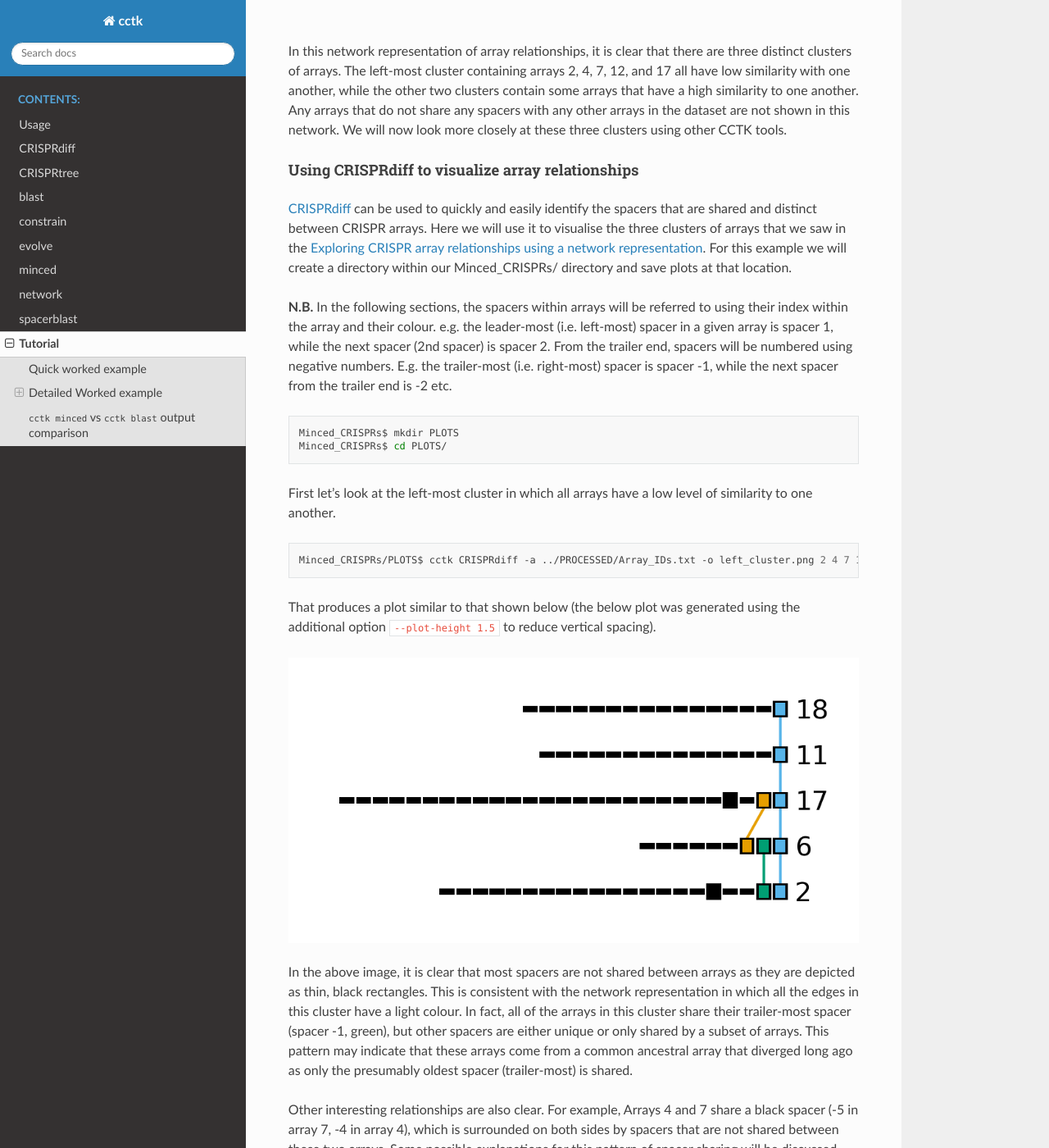
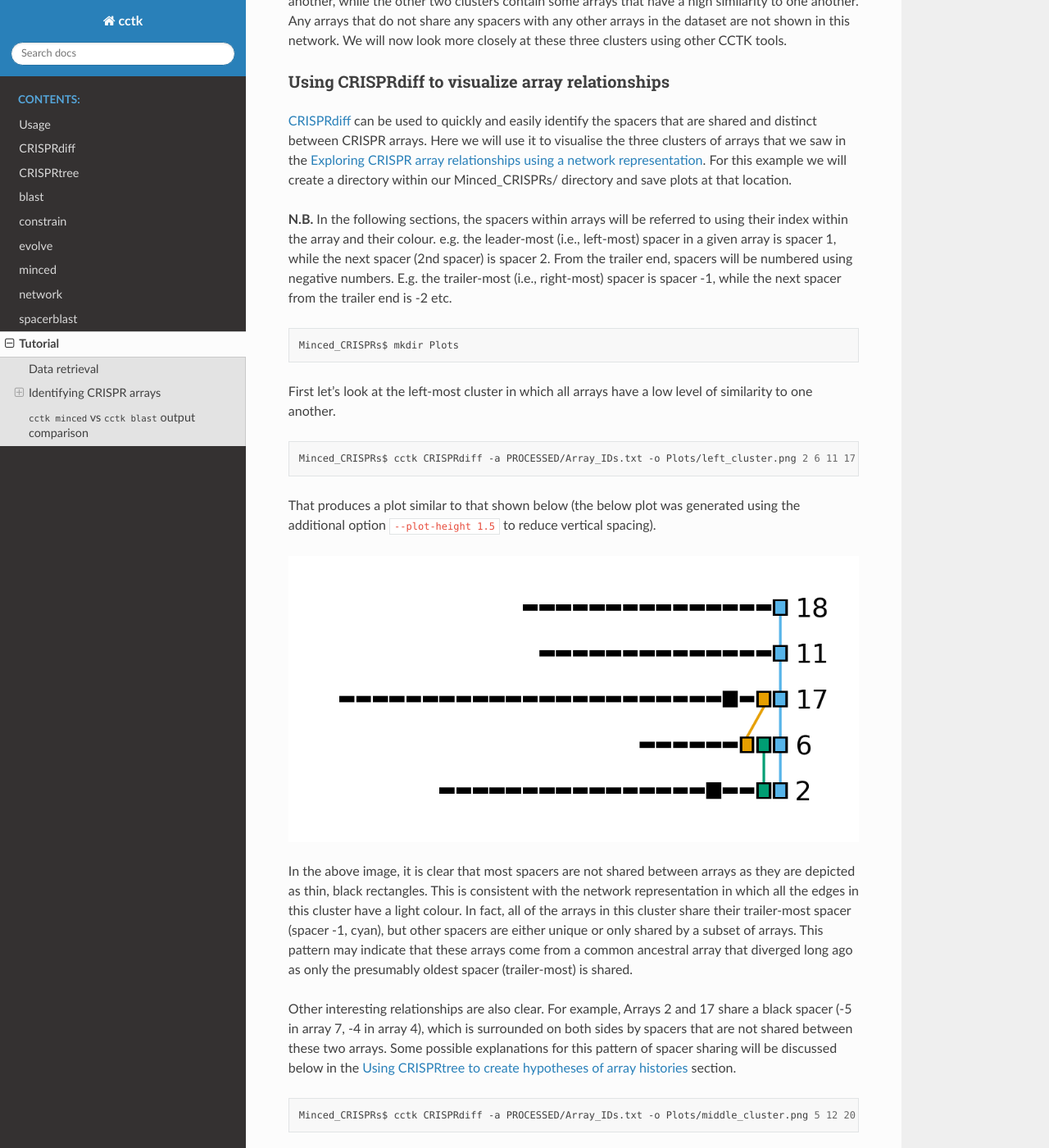
Before and after one commit to Alan-Collins/CRISPR_comparison_toolkit, a Sphinx documentation site: the page built from docs/source/content/tutorial.rst, in a window 1280 px wide and 1400 px high, scrolled down 9706 px. Shown: the whole window at 82% size. Built offline with Sphinx 7.4.7 and the Read the Docs theme 2.0.0, drawn with Linux system fonts in a browser that asks for light colours; some of the changed text lies outside the part shown.

Commit message:
style changes

```diff
--- a/docs/source/content/tutorial.rst
+++ b/docs/source/content/tutorial.rst
@@ -1,13 +1,5 @@
 Tutorial
 ========
-
-Quick worked example
---------------------
-
-TO ADD
-
-Detailed Worked example
------------------------
 
 Data retrieval
 ^^^^^^^^^^^^^^
@@ -53,7 +45,7 @@
 
 ``cctk minced`` is the easier to use of the two CRISPR identification tools included in CCTK and is a good choice to start with.
 
-First, an important note: For many of the downstream analyses in CCTK, CRISPR array orientation is very important. It is therefore crucial that you know the sequence of CRISPR repeats in your assemblies in the correct orientation (i.e. leader end 5' of the repeat, trailer end 3'). If you do not yet know the correct orientation of your repeats, you can proceed with these analyses as ``cctk minced`` can identify CRISPR arrays with unknown repeats and will consistently orient them using a built-in database of repeats. However, you will want to come back and correctly orient your arrays before using the tools ``CRISPRtree`` or ``constrain``.
+First, an important note: For many of the downstream analyses in CCTK, CRISPR array orientation is very important. It is therefore crucial that you know the sequence of CRISPR repeats in your assemblies in the correct orientation (i.e., leader end 5' of the repeat, trailer end 3'). If you do not yet know the correct orientation of your repeats, you can proceed with these analyses as ``cctk minced`` can identify CRISPR arrays with unknown repeats and will consistently orient them using a built-in database of repeats. However, you will want to come back and correctly orient your arrays before using the tools ``CRISPRtree`` or ``constrain``.
 
 Setting up and running MinCED
 #############################
@@ -80,7 +72,7 @@
 	$ ls Minced_CRISPRs/
 	MINCED_OUT
 
-This new directory contains all of the output files produced by MinCED. Each of these files is named using the base filename (i.e. excluding extension) of the input files, with "_minced_out.txt" added.
+This new directory contains all of the output files produced by MinCED. Each of these files is named using the base filename (i.e., excluding extension) of the input files, with "_minced_out.txt" added.
 
 .. code-block:: shell
 
@@ -318,7 +310,7 @@
 	# Omit -t if you are on a computer with only 1 thread
 	$ cctk blast -d Blastdb/assembly_db -r example_repeats.fna -o Blast_CRISPRs/ -p "ERR\d+" -s 2 -t 2
 
-``cctk blast`` produces the same kind of outputs as ``cctk minced``. We can see the list of output files produced by each tool as a sort of table, with the ``cctk minced`` output in the left column and ``cctk blast`` output in the right column. The following command ``echo``s a column header and then lists the contents of each output directory in separate columns:
+``cctk blast`` produces the same kind of outputs as ``cctk minced``. We can see the list of output files produced by each tool as a sort of table, with the ``cctk minced`` output in the left column and ``cctk blast`` output in the right column. The following command lists the contents of each output directory in separate columns with the name of the ``cctk`` tool that produced them as column headers:
 
 .. code-block:: shell
 
@@ -358,37 +350,35 @@
 
 `CRISPRdiff <crisprdiff.html>`_ can be used to quickly and easily identify the spacers that are shared and distinct between CRISPR arrays. Here we will use it to visualise the three clusters of arrays that we saw in the :ref:`network-tutorial`. For this example we will create a directory within our Minced_CRISPRs/ directory and save plots at that location.
 
-**N.B.** In the following sections, the spacers within arrays will be referred to using their index within the array and their colour. e.g. the leader-most (i.e. left-most) spacer in a given array is spacer 1, while the next spacer (2nd spacer) is spacer 2. From the trailer end, spacers will be numbered using negative numbers. E.g. the trailer-most (i.e. right-most) spacer is spacer -1, while the next spacer from the trailer end is -2 etc.
+**N.B.** In the following sections, the spacers within arrays will be referred to using their index within the array and their colour. e.g. the leader-most (i.e., left-most) spacer in a given array is spacer 1, while the next spacer (2nd spacer) is spacer 2. From the trailer end, spacers will be numbered using negative numbers. E.g. the trailer-most (i.e., right-most) spacer is spacer -1, while the next spacer from the trailer end is -2 etc.
 
 .. code-block:: shell
 
-	Minced_CRISPRs$ mkdir PLOTS
-	Minced_CRISPRs$ cd PLOTS/
-
+	Minced_CRISPRs$ mkdir Plots
 
 First let's look at the left-most cluster in which all arrays have a low level of similarity to one another.
 
 .. code-block:: shell
 
-	Minced_CRISPRs/PLOTS$ cctk CRISPRdiff -a ../PROCESSED/Array_IDs.txt -o left_cluster.png 2 4 7 12 17
+	Minced_CRISPRs$ cctk CRISPRdiff -a PROCESSED/Array_IDs.txt -o Plots/left_cluster.png 2 6 11 17 18
 
 That produces a plot similar to that shown below (the below plot was generated using the additional option ``--plot-height 1.5`` to reduce vertical spacing).
 
 .. image:: images/diff_tutorial_left.png
 
-In the above image, it is clear that most spacers are not shared between arrays as they are depicted as thin, black rectangles. This is consistent with the network representation in which all the edges in this cluster have a light colour. In fact, all of the arrays in this cluster share their trailer-most spacer (spacer -1, green), but other spacers are either unique or only shared by a subset of arrays. This pattern may indicate that these arrays come from a common ancestral array that diverged long ago as only the presumably oldest spacer (trailer-most) is shared.
+In the above image, it is clear that most spacers are not shared between arrays as they are depicted as thin, black rectangles. This is consistent with the network representation in which all the edges in this cluster have a light colour. In fact, all of the arrays in this cluster share their trailer-most spacer (spacer -1, cyan), but other spacers are either unique or only shared by a subset of arrays. This pattern may indicate that these arrays come from a common ancestral array that diverged long ago as only the presumably oldest spacer (trailer-most) is shared.
 
-Other interesting relationships are also clear. For example, Arrays 4 and 7 share a black spacer (-5 in array 7, -4 in array 4), which is surrounded on both sides by spacers that are not shared between these two arrays. Some possible explanations for this pattern of spacer sharing will be discussed below in the :ref:`tree-tutorial` section.
+Other interesting relationships are also clear. For example, Arrays 2 and 17 share a black spacer (-5 in array 7, -4 in array 4), which is surrounded on both sides by spacers that are not shared between these two arrays. Some possible explanations for this pattern of spacer sharing will be discussed below in the :ref:`tree-tutorial` section.
 
 .. code-block:: shell
 
-	Minced_CRISPRs/PLOTS$ cctk CRISPRdiff -a ../PROCESSED/Array_IDs.txt -o left_cluster.png 1 9 11 14
+	Minced_CRISPRs$ cctk CRISPRdiff -a PROCESSED/Array_IDs.txt -o Plots/middle_cluster.png 5 12 20 21
 
 .. image:: images/diff_tutorial_middle.png
 
 .. code-block:: shell
 
-	Minced_CRISPRs/PLOTS$ cctk CRISPRdiff -a ../PROCESSED/Array_IDs.txt -o left_cluster.png 3 13 16 18
+	Minced_CRISPRs$ cctk CRISPRdiff -a PROCESSED/Array_IDs.txt -o Plots/right_cluster.png 7 8 9 15
 
 .. image:: images/diff_tutorial_right.png
 
@@ -404,6 +394,6 @@
 .. _minced-blast-comp:
 
 ``cctk minced`` vs ``cctk blast`` output comparison
----------------------------------------------------
+^^^^^^^^^^^^^^^^^^^^^^^^^^^^^^^^^^^^^^^^^^^^^^^^^^^
 
 TO ADD
```
Also changed, not shown: other parts of docs/source/content/tutorial.rst (+9 -9 lines).
